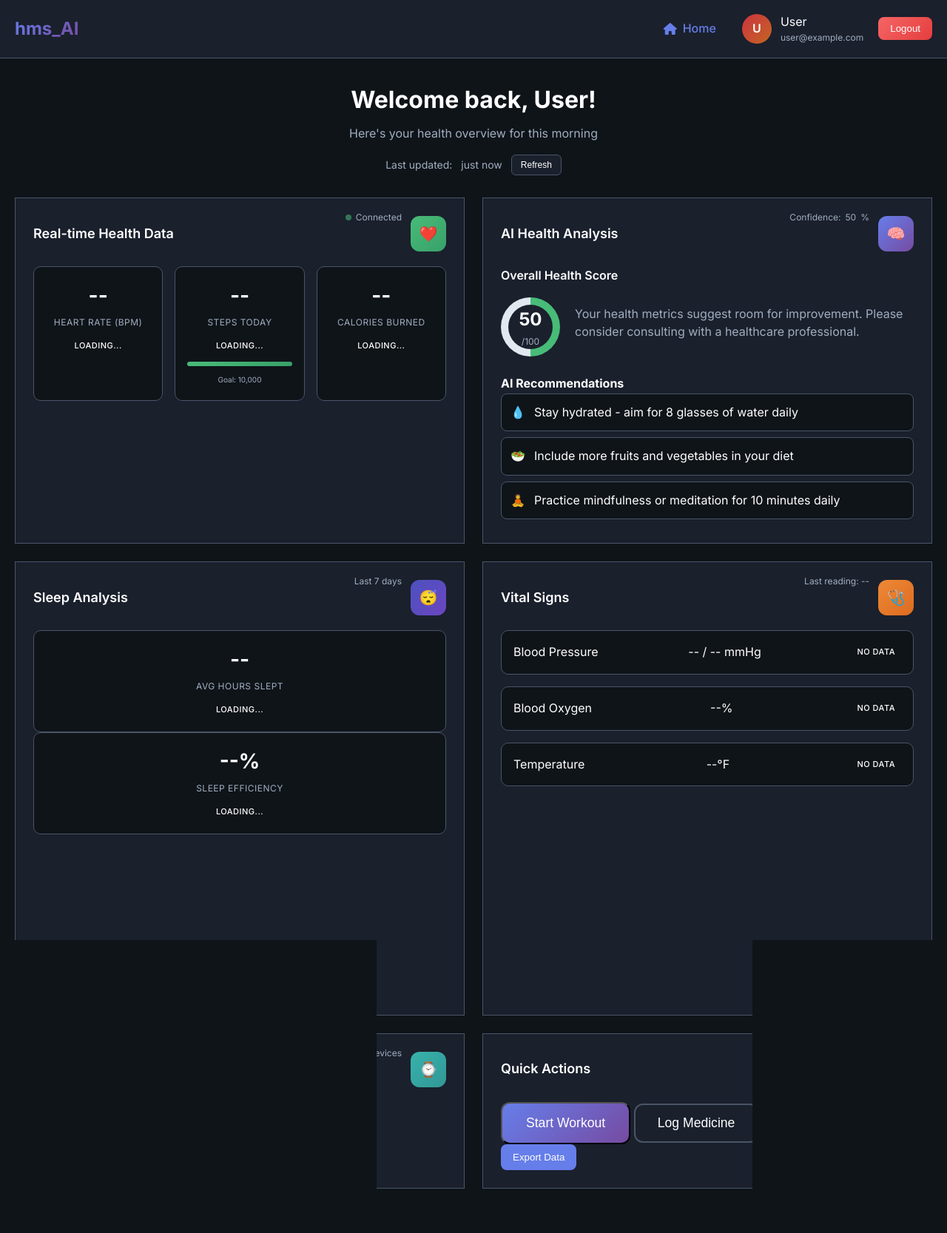
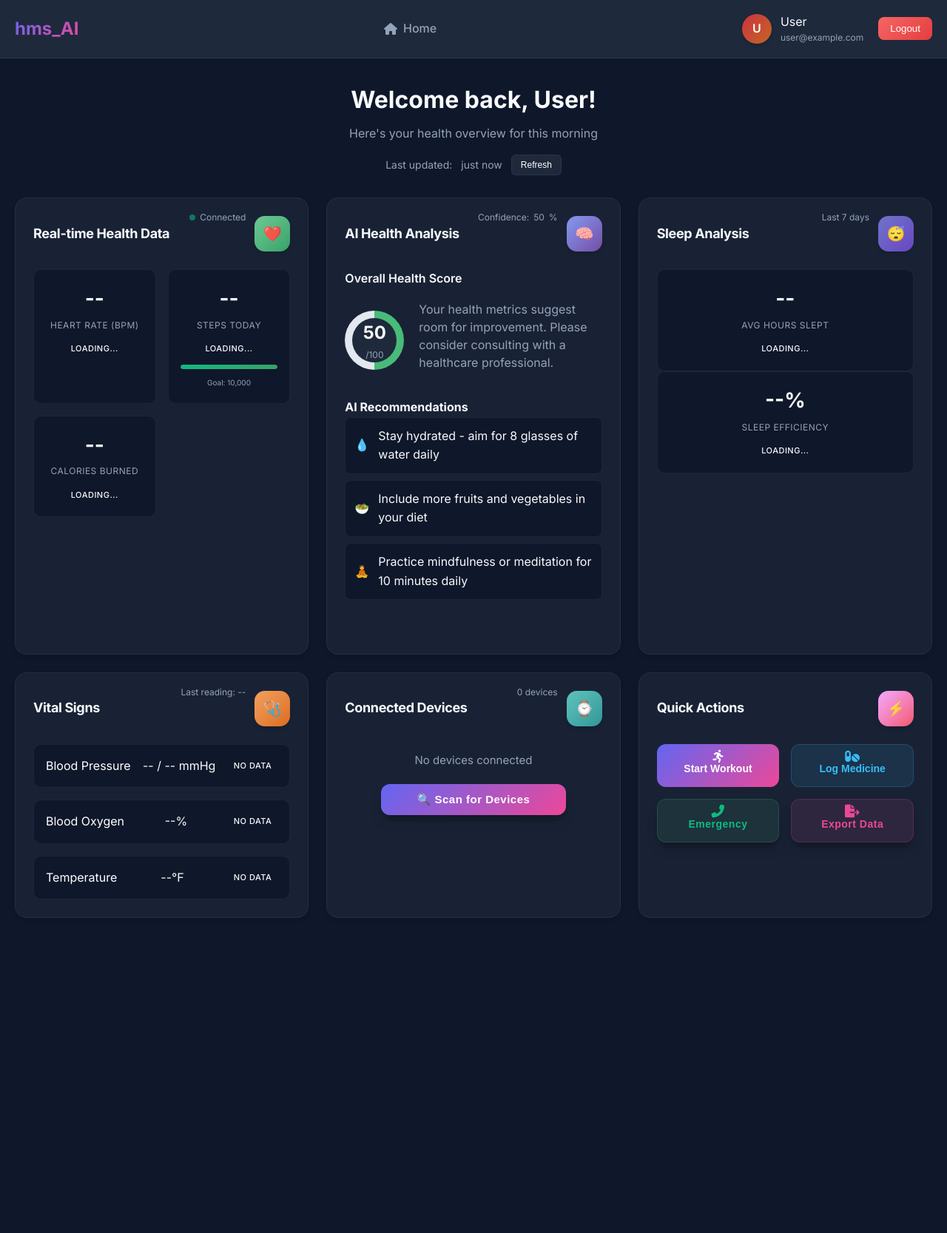
Before and after one commit to Danchi-1/hms.ai, a Flask app: page /dashboard in a window 1280 px wide. Shown: the whole page at 74% size. After the commit the page ends 1241 px from the top, so only its background shows below. Run offline with Flask 3, Linux system fonts and the light colour scheme; a user stored in the database is signed in; data that the repository does not hold is empty; a map, chart or similar area stays blank; parts of the project's set-up code (start-up, migrations or seed data) failed here and were passed over.

Commit message:
fix: error in build fixed. Testing

```diff
--- a/api/wearable.py
+++ b/api/wearable.py
@@ -4,6 +4,7 @@ import json
 import sys
 import os
 import sqlite3
+import asyncio
 
 # Add project root to path
 sys.path.append(os.path.dirname(os.path.dirname(os.path.abspath(__file__))))
@@ -346,7 +347,7 @@ def export_data():
         return jsonify(export_data), 200
 
     except Exception as e:
-        return jsonify({'error': f'Export failed: {str(e)}'}), 500import asyncio
+        return jsonify({'error': f'Export failed: {str(e)}'}), 500
 
 @wearable_bp.route('/connect-closest', methods=['POST'])
 def connect_closest_device():
--- a/static/css/dashboard.css
+++ b/static/css/dashboard.css
@@ -51,8 +51,13 @@ body {
 }
 
 @keyframes spin {
-    0% { transform: rotate(0deg); }
-    100% { transform: rotate(360deg); }
+    0% {
+        transform: rotate(0deg);
+    }
+
+    100% {
+        transform: rotate(360deg);
+    }
 }
 
 /* Dashboard Layout */
@@ -203,7 +208,8 @@ body {
 /* Dashboard Grid */
 .dashboard-grid {
     display: grid;
-    grid-template-columns: repeat(auto-fit, minmax(400px, 1fr));
+    grid-template-columns: repeat(auto-fit, minmax(300px, 1fr));
+    /* Fixed: Reduced from 400px for better mobile fit */
     gap: 24px;
     margin-bottom: 30px;
 }
@@ -211,54 +217,78 @@ body {
 @media (max-width: 768px) {
     .dashboard-grid {
         grid-template-columns: 1fr;
+        /* Full width on mobile */
         gap: 16px;
+    }
+
+    .dashboard-content {
+        padding: 20px 0;
     }
 }
 
-/* Dashboard Cards */
+/* Dashboard Cards - Glassmorphism */
 .dashboard-card {
-    background: var(--bg-secondary);
+    background: var(--glass-bg);
+    backdrop-filter: var(--backdrop-blur);
+    -webkit-backdrop-filter: var(--backdrop-blur);
+    border: 1px solid var(--glass-border);
     border-radius: var(--border-radius);
     padding: 24px;
     box-shadow: var(--shadow-sm);
-    border: 1px solid var(--border-color);
     transition: var(--transition);
     position: relative;
     overflow: hidden;
 }
 
 .dashboard-card:hover {
-    box-shadow: var(--shadow-md);
-    transform: translateY(-2px);
+    box-shadow: var(--shadow-glow);
+    border-color: rgba(99, 102, 241, 0.3);
+    transform: translateY(-4px);
 }
 
 .card-header {
     display: flex;
     align-items: center;
     justify-content: space-between;
-    margin-bottom: 20px;
+    margin-bottom: 24px;
     position: relative;
 }
 
 .card-title {
     font-size: 18px;
-    font-weight: 600;
+    font-weight: 700;
     color: var(--text-primary);
+    letter-spacing: -0.02em;
 }
 
 .card-icon {
     width: 48px;
     height: 48px;
-    border-radius: 12px;
+    border-radius: 14px;
     display: flex;
     align-items: center;
     justify-content: center;
     font-size: 20px;
     box-shadow: var(--shadow-sm);
+    position: relative;
+    overflow: hidden;
 }
 
-.connection-status, .analysis-confidence, .sleep-period,
-.vitals-timestamp, .device-count {
+.card-icon::after {
+    content: '';
+    position: absolute;
+    top: 0;
+    left: 0;
+    right: 0;
+    bottom: 0;
+    background: linear-gradient(135deg, rgba(255, 255, 255, 0.2) 0%, rgba(255, 255, 255, 0) 100%);
+}
+
+.connection-status,
+.analysis-confidence,
+.sleep-period,
+.vitals-timestamp,
+.device-count {
     position: absolute;
     top: -8px;
     right: 60px;
@@ -286,8 +316,15 @@ body {
 }
 
 @keyframes pulse {
-    0%, 100% { opacity: 1; }
-    50% { opacity: 0.5; }
+
+    0%,
+    100% {
+        opacity: 1;
+    }
+
+    50% {
+        opacity: 0.5;
+    }
 }
 
 /* Health Metrics */
@@ -524,15 +561,101 @@ body {
     color: white;
 }
 
+/* Device Info Spacing */
+.device-info {
+    text-align: center;
+    padding: 10px 0;
+}
+
+.no-devices p {
+    color: var(--text-secondary);
+    margin-bottom: 20px;
+    font-size: 15px;
+}
+
 .scan-devices-btn {
-    background: var(--primary-color);
+    width: 100%;
+    max-width: 250px;
+    padding: 12px 20px;
+    font-size: 15px;
+    font-weight: 600;
+    letter-spacing: 0.5px;
+    background: var(--gradient-primary);
     color: white;
     border: none;
-    padding: 10px 16px;
-    border-radius: 8px;
-    font-weight: 500;
+    border-radius: 12px;
     cursor: pointer;
     transition: var(--transition);
+    margin: 0 auto 12px auto;
+    display: flex;
+    align-items: center;
+    justify-content: center;
+    gap: 8px;
+    box-shadow: var(--shadow-md);
+}
+
+.scan-devices-btn:hover {
+    transform: translateY(-2px);
+    box-shadow: var(--shadow-glow);
+}
+
+/* Action Buttons */
+.action-buttons {
+    display: grid;
+    grid-template-columns: repeat(2, 1fr);
+    gap: 16px;
+    margin-top: 16px;
+}
+
+.action-btn {
+    width: 100%;
+    padding: 16px;
+    border: none;
+    border-radius: 12px;
+    font-weight: 600;
+    cursor: pointer;
+    transition: var(--transition);
+    display: flex;
+    flex-direction: column;
+    align-items: center;
+    justify-content: center;
+    gap: 8px;
+    font-size: 14px;
+    background: var(--bg-tertiary);
+    color: var(--text-primary);
+    border: 1px solid rgba(255, 255, 255, 0.05);
+    text-align: center;
+}
+
+.action-btn:hover {
+    transform: translateY(-2px);
+    box-shadow: var(--shadow-md);
+    border-color: rgba(255, 255, 255, 0.2);
+    background: rgba(255, 255, 255, 0.05);
+}
+
+.btn-primary.action-btn {
+    background: var(--gradient-primary);
+    color: white;
+    border: none;
+}
+
+.btn-secondary.action-btn {
+    background: rgba(56, 189, 248, 0.1);
+    color: #38bdf8;
+    border-color: rgba(56, 189, 248, 0.2);
+}
+
+.btn-success.action-btn {
+    background: rgba(72, 187, 120, 0.1);
+    color: var(--success-color);
+    border-color: rgba(72, 187, 120, 0.2);
+}
+
+.btn-info.action-btn {
+    background: rgba(236, 72, 153, 0.1);
+    color: #ec4899;
+    border-color: rgba(236, 72, 153, 0.2);
 }
 
 button:hover {
--- a/static/css/main.css
+++ b/static/css/main.css
@@ -6,22 +6,44 @@
 }
 
 :root {
-    --primary-color: #667eea;
-    --primary-dark: #5a67d8;
-    --secondary-color: #764ba2;
-    --success-color: #48bb78;
-    --error-color: #f56565;
-    --warning-color: #ed8936;
-    --bg-primary: #0f1419;
-    --bg-secondary: #1a202c;
-    --bg-tertiary: #2d3748;
-    --text-primary: #ffffff;
-    --text-secondary: #a0aec0;
-    --border-color: #4a5568;
-    --shadow-light: rgba(102, 126, 234, 0.1);
-    --shadow-medium: rgba(102, 126, 234, 0.2);
-    --gradient-primary: linear-gradient(135deg, #667eea 0%, #764ba2 100%);
+    /* Premium Color Palette */
+    --primary-color: #6366f1;
+    /* Indigo 500 */
+    --primary-dark: #4f46e5;
+    /* Indigo 600 */
+    --secondary-color: #ec4899;
+    /* Pink 500 */
+    --bg-primary: #0f172a;
+    /* Slate 900 */
+    --bg-secondary: #1e293b;
+    /* Slate 800 */
+    --bg-tertiary: #334155;
+    /* Slate 700 */
+    --text-primary: #f8fafc;
+    /* Slate 50 */
+    --text-secondary: #94a3b8;
+    /* Slate 400 */
+    --success-color: #10b981;
+    /* Emerald 500 */
+    --warning-color: #f59e0b;
+    /* Amber 500 */
+    --error-color: #ef4444;
+    /* Red 500 */
+
+    --border-color: rgba(148, 163, 184, 0.1);
+    --border-radius: 16px;
+
+    --shadow-sm: 0 4px 6px -1px rgba(0, 0, 0, 0.1), 0 2px 4px -1px rgba(0, 0, 0, 0.06);
+    --shadow-md: 0 10px 15px -3px rgba(0, 0, 0, 0.3), 0 4px 6px -2px rgba(0, 0, 0, 0.1);
+    --shadow-glow: 0 0 20px rgba(99, 102, 241, 0.15);
+
+    --glass-bg: rgba(30, 41, 59, 0.7);
+    --glass-border: rgba(255, 255, 255, 0.05);
+    --backdrop-blur: blur(12px);
+
+    --gradient-primary: linear-gradient(135deg, var(--primary-color) 0%, var(--secondary-color) 100%);
     --gradient-secondary: linear-gradient(135deg, #4c51bf 0%, #6b46c1 100%);
+    --transition: all 0.3s cubic-bezier(0.4, 0, 0.2, 1);
 }
 
 body {
@@ -70,8 +92,13 @@ body {
 }
 
 @keyframes spin {
-    0% { transform: rotate(0deg); }
-    100% { transform: rotate(360deg); }
+    0% {
+        transform: rotate(0deg);
+    }
+
+    100% {
+        transform: rotate(360deg);
+    }
 }
 
 /* Header Navigation */
@@ -195,8 +222,90 @@ body {
     background: none;
     border: none;
     color: var(--text-primary);
-    font-size: 1.5rem;
+    font-size: 24px;
     cursor: pointer;
+    padding: 8px;
+    border-radius: 8px;
+    transition: var(--transition);
+}
+
+.mobile-menu-toggle:hover {
+    background: var(--bg-tertiary);
+}
+
+/* Mobile & Desktop Helper Classes */
+.mobile-only {
+    display: none !important;
+}
+
+.desktop-only {
+    display: flex !important;
+}
+
+@media (max-width: 768px) {
+    .desktop-only {
+        display: none !important;
+    }
+
+    .mobile-only {
+        display: block !important;
+    }
+
+    .mobile-menu-toggle {
+        display: block;
+    }
+
+    .nav-links {
+        display: flex;
+        position: fixed;
+        top: 70px;
+        /* Adjust based on header height */
+        left: 0;
+        right: 0;
+        background: var(--bg-secondary);
+        flex-direction: column;
+        padding: 24px;
+        border-bottom: 1px solid var(--border-color);
+        transform: translateY(-150%);
+        transition: transform 0.3s cubic-bezier(0.4, 0, 0.2, 1);
+        z-index: 999;
+        box-shadow: var(--shadow-md);
+        gap: 16px;
+        align-items: flex-start;
+    }
+
+    #navLinks.active {
+        transform: translateY(0);
+    }
+
+
+    .nav-links.mobile-hidden {
+        /* Base state handled by transform, keeping selector for specificity if needed,
+           or just remove if truly empty. Adding display:none here to be safe and explicit */
+        display: none;
+    }
+
+    .nav-links a,
+    .nav-links button {
+        width: 100%;
+        text-align: left;
+        padding: 12px;
+        border-radius: 8px;
+    }
+
+    .nav-links a:hover {
+        background: var(--bg-tertiary);
+    }
+
+    .dashboard-nav {
+        height: 70px;
+    }
+
+    .nav-left {
+        display: flex;
+        align-items: center;
+        gap: 16px;
+    }
 }
 
 /* Section Titles */
@@ -349,6 +458,7 @@ body {
         opacity: 0;
         transform: translateY(20px);
     }
+
     to {
         opacity: 1;
         transform: translateY(0);
@@ -364,6 +474,7 @@ body {
         opacity: 0;
         transform: translateY(30px);
     }
+
     to {
         opacity: 1;
         transform: translateY(0);
@@ -375,9 +486,12 @@ body {
 }
 
 @keyframes pulse {
-    0%, 100% {
+
+    0%,
+    100% {
         transform: scale(1);
     }
+
     50% {
         transform: scale(1.05);
     }
@@ -419,8 +533,13 @@ body {
 }
 
 @keyframes spin {
-    0% { transform: rotate(0deg); }
-    100% { transform: rotate(360deg); }
+    0% {
+        transform: rotate(0deg);
+    }
+
+    100% {
+        transform: rotate(360deg);
+    }
 }
 
 /* Hero Visual */
@@ -439,9 +558,12 @@ body {
 }
 
 @keyframes pulse {
-    0%, 100% {
+
+    0%,
+    100% {
         transform: scale(1);
     }
+
     50% {
         transform: scale(1.1);
     }
--- a/static/js/dashboard.js
+++ b/static/js/dashboard.js
@@ -907,6 +907,39 @@ document.addEventListener('DOMContentLoaded', () => {
     if (scanBtn) {
         scanBtn.addEventListener('click', () => window.dashboardManager.scanForDevices());
     }
+
+    // Mobile Menu Toggle
+    const mobileMenuBtn = document.getElementById('mobileMenuBtn');
+    const navLinks = document.getElementById('navLinks');
+
+    if (mobileMenuBtn && navLinks) {
+        mobileMenuBtn.addEventListener('click', () => {
+            navLinks.classList.toggle('active');
+            // Toggle icon between bars and times (X)
+            const icon = mobileMenuBtn.querySelector('i');
+            if (icon) {
+                if (navLinks.classList.contains('active')) {
+                    icon.classList.remove('fa-bars');
+                    icon.classList.add('fa-times');
+                } else {
+                    icon.classList.remove('fa-times');
+                    icon.classList.add('fa-bars');
+                }
+            }
+        });
+
+        // Close menu when clicking outside
+        document.addEventListener('click', (e) => {
+            if (!navLinks.contains(e.target) && !mobileMenuBtn.contains(e.target) && navLinks.classList.contains('active')) {
+                navLinks.classList.remove('active');
+                const icon = mobileMenuBtn.querySelector('i');
+                if (icon) {
+                    icon.classList.remove('fa-times');
+                    icon.classList.add('fa-bars');
+                }
+            }
+        });
+    }
 });
 
 // Cleanup on page unload
--- a/templates/dashboard.html
+++ b/templates/dashboard.html
@@ -21,22 +21,35 @@
 
     <div class="dashboard-page" id="dashboardPage">
         <!-- Dashboard Header -->
+        <!-- Dashboard Header -->
         <div class="dashboard-header">
             <div class="container">
                 <div class="dashboard-nav">
-                    <div class="dashboard-logo">hms_AI</div>
-                    <div class="dashboard-user">
+                    <div class="nav-left">
+                        <button class="mobile-menu-toggle" id="mobileMenuBtn">
+                            <i class="fas fa-bars"></i>
+                        </button>
+                        <div class="dashboard-logo">hms_AI</div>
+                    </div>
+
+                    <div class="nav-links mobile-hidden" id="navLinks">
                         <a href="{{ url_for('home') }}" class="home-button">
                             <i class="fas fa-home"></i> Home
                         </a>
+                        <!-- Mobile-only logout that appears inside menu -->
+                        <button class="logout-btn mobile-only"
+                            onclick="window.dashboardManager.logout()">Logout</button>
+                    </div>
+
+                    <div class="dashboard-user">
                         <div class="user-info">
                             <div class="user-avatar" id="userAvatar"></div>
-                            <div class="user-details">
+                            <div class="user-details desktop-only">
                                 <span id="userName">Loading...</span>
                                 <span id="userEmail" class="user-email">Loading...</span>
                             </div>
                         </div>
-                        <button class="logout-btn" id="logoutBtn">Logout</button>
+                        <button class="logout-btn desktop-only" id="logoutBtn">Logout</button>
                     </div>
                 </div>
             </div>
@@ -218,16 +231,16 @@
                         </div>
                         <div class="action-buttons">
                             <button class="action-btn btn-primary" id="startWorkout">
-                                Start Workout
+                                <i class="fas fa-running fa-lg"></i> Start Workout
                             </button>
                             <button class="action-btn btn-secondary" id="logMedicine">
-                                Log Medicine
+                                <i class="fas fa-pills fa-lg"></i> Log Medicine
                             </button>
                             <button class="action-btn scan-devices-btn btn-success" id="emergencyContact">
-                                Emergency Contact
+                                <i class="fas fa-phone-alt fa-lg"></i> Emergency
                             </button>
                             <button class="action-btn scan-devices-btn btn-info" id="exportData">
-                                Export Data
+                                <i class="fas fa-file-export fa-lg"></i> Export Data
                             </button>
                         </div>
                     </div>
```
Also changed, not shown: requirements.txt (+21 -21 lines).
